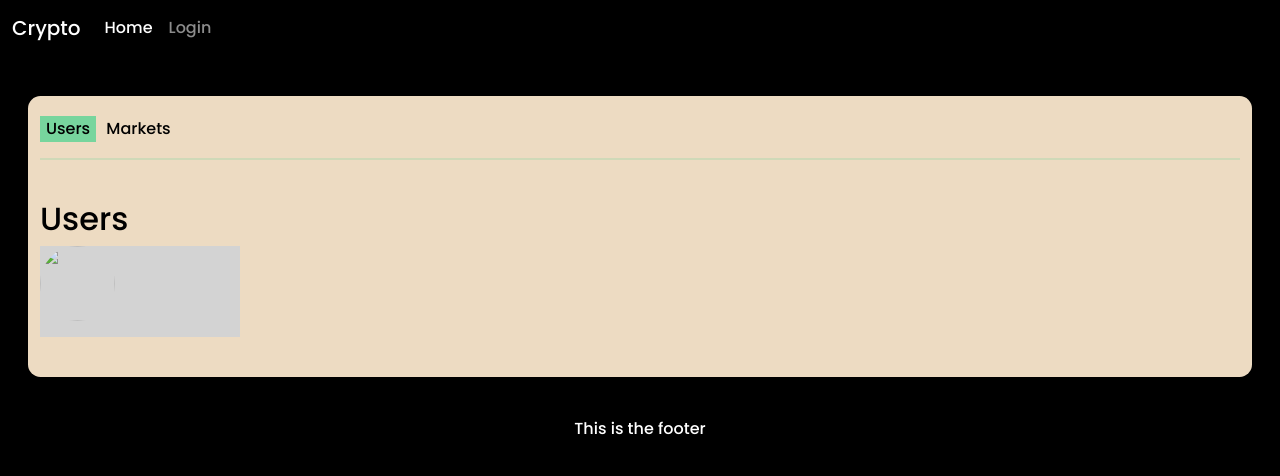
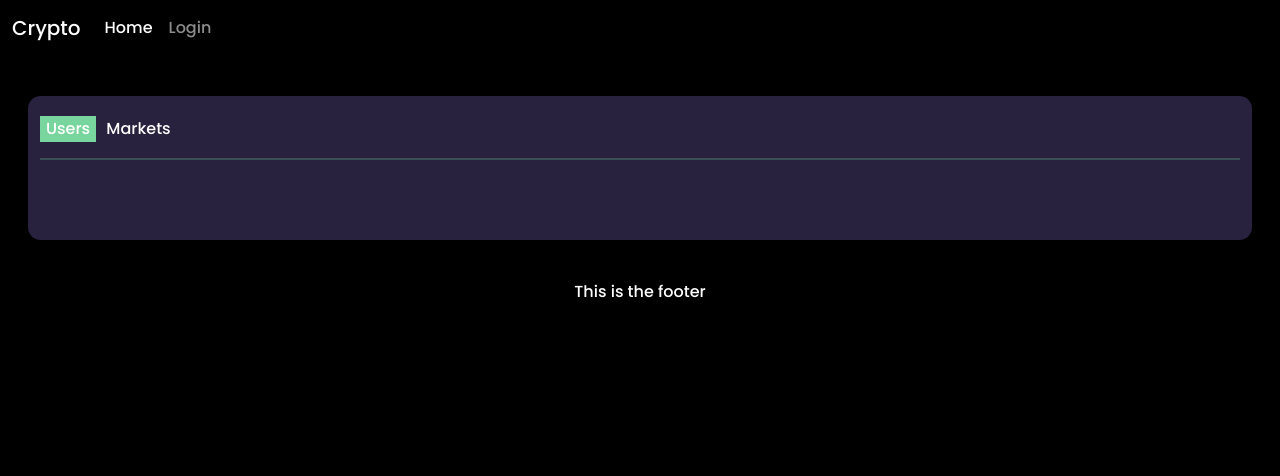
Before and after one commit to ronanb95/cryptos, a Django app: page / in a window 1280 px wide. Shown: the top 476 px of the page. Run offline with Django 3.2, Linux system fonts and the light colour scheme; data comes from the database, SQL or seed files in the repository; both versions use the stored data as it was after the commit.

Commit message:
Step 5: Link frontend of app with API for profiles and style

```diff
--- a/crypto/webApp/static/css/main.css
+++ b/crypto/webApp/static/css/main.css
@@ -1,7 +1,7 @@
 :root {
     --black:#0000;
     --white:#FFFF;
-    --grey:#EDDBC2;
+    --grey:#28223F;
     --yellow:#FFEF76;
     --green:#77D59D;
     --red: #FF3E6C;
@@ -29,7 +29,6 @@
 
 .tab_section{
     background-color: var(--grey);
-    color: black;
     border-radius: 12.5px;
 }
 
@@ -41,6 +40,7 @@
     background-color: var(--grey);
     border: none;
     text-decoration: none;
+    color: var(--white);
 }
 
 .active_tab{
@@ -58,17 +58,60 @@
 
 /* Users tab */
 
-.user_card{
-    background-color: lightgray;
+.card-container {
+	background-color: #231E39;
+	border-radius: 12.5px;
+    border: 2px solid var(--green);
+	box-shadow: 0px 10px 20px -10px rgba(0,0,0,0.75);
+	color: white;
+	padding-top: 30px;
+	position: relative;
+	width: 350px;
+	max-width: 100%;
+	text-align: center;
+    margin: 20px 20px;
+}
+
+.card-container .round {
+	border: 1px solid #03BFCB;
+	border-radius: 50%;
+	padding: 7px;
+    margin-bottom: 15px;
+}
+
+.card-container img{
+    height: 200px;
     width: 200px;
 }
 
-.account-img {
-    height: 75px;
-    width: 75px;
-    margin-right: 20px;
-    margin-bottom: 16px;
+.information {
+	background-color: #1F1A36;
+	text-align: left;
+	padding: 15px;
+	margin-top: 30px;
+    margin-bottom: 10px;
 }
+
+.information h6{
+    margin-bottom: 20px;
+}
+
+.information ul {
+	list-style-type: none;
+	margin: 0;
+	padding: 0;
+}
+
+.information ul li {
+	border: 1px solid #2D2747;
+	border-radius: 2px;
+	display: inline-block;
+	font-size: 12px;
+	margin: 0 7px 7px 0;
+	padding: 7px;
+}
+
+
 
 /* Cryptos Tab */
 
--- a/crypto/webApp/templates/webApp/index.html
+++ b/crypto/webApp/templates/webApp/index.html
@@ -15,17 +15,8 @@
 
             <div class="tab_content">
                 <div id="users" class="tab">
-                    <h2>Users</h2>
-                    <div id="cards">
-
-                        <div class="user_card">
-                            <img class="rounded-circle account-img" src="{{ user.profile.image.url }}">
-                            <div>
-                                <h4 class="account-heading">{{ user.username }}</h4>
-                                <p>{{ user.email }}</p>
-                            </div>
-                        </div>
-
+                    <div class="row d-flex justify-content-center" id="card_section">
+                        <!-- User profiles imported in JS go here -->
                     </div>
                 </div>
 
@@ -38,4 +29,5 @@
         </div>
     </div>
 
+
 {% endblock content %}
```
Also changed, not shown: crypto/webApp/static/js/user_profiles.js (+23 -2 lines), crypto/db.sqlite3.
